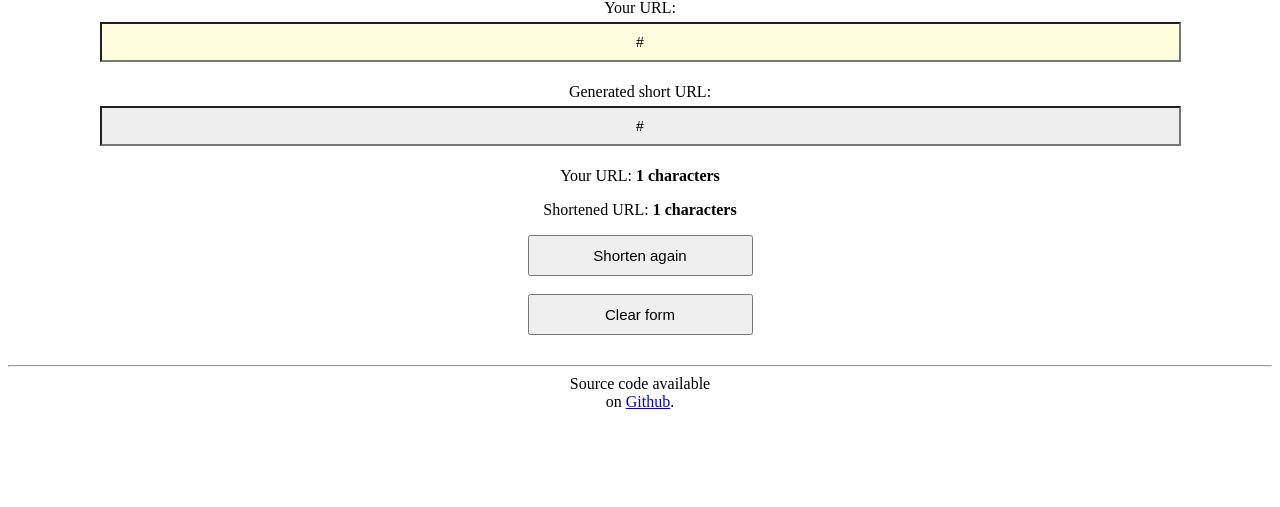
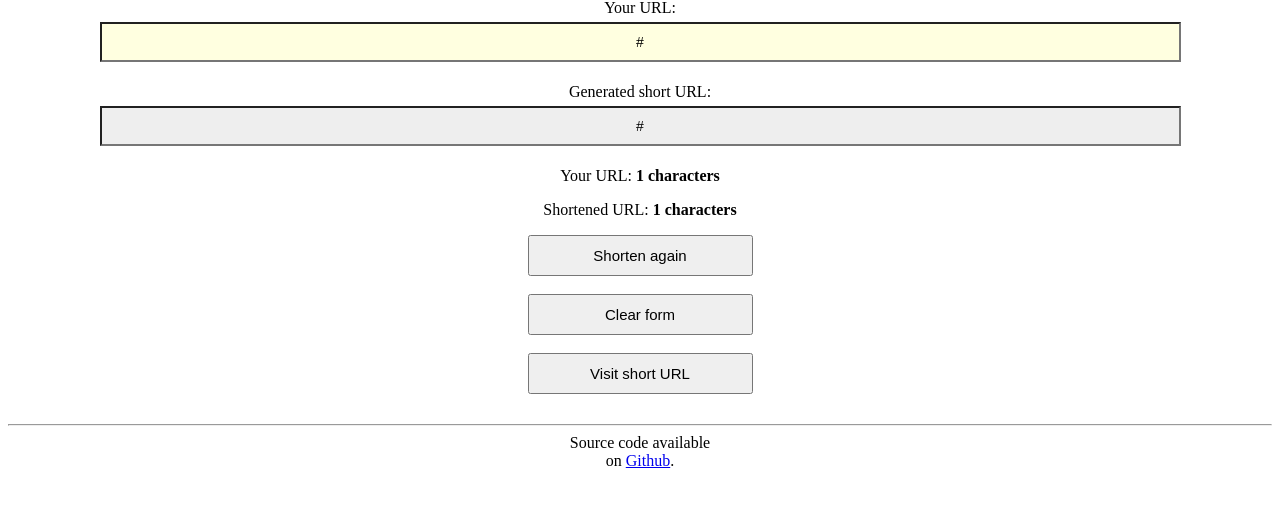
Before and after one commit to syedrakib/shorturl-django, a Django app: template templates/shortener_form.html in a window 1280 px wide. Shown: the part 67-574 px from the top of the page. Run offline with Django 3.2, Linux system fonts and the light colour scheme; the template is opened without the code that fills it: most values are stand-ins (such as "Sample title", 1, 10 or a date in 2020).

Commit message:
Add a button to visit the short URL that is being inflated

```diff
--- a/templates/shortener_form.html
+++ b/templates/shortener_form.html
@@ -66,10 +66,17 @@
 						<button type="submit">Shorten again</button>
 						&nbsp;&nbsp;
 						<button
-							type="reset"
+							type="button"
 							onclick="window.location.href='{% url 'url_service:index' %}'"
 						>
 							Clear form
+						</button>
+						&nbsp;&nbsp;
+						<button
+							type="button"
+							onclick="window.location.href='{{ short_url }}'"
+						>
+							Visit short URL
 						</button>
 					{% else %}
 						<button type="submit">Shorten URL</button>
```
